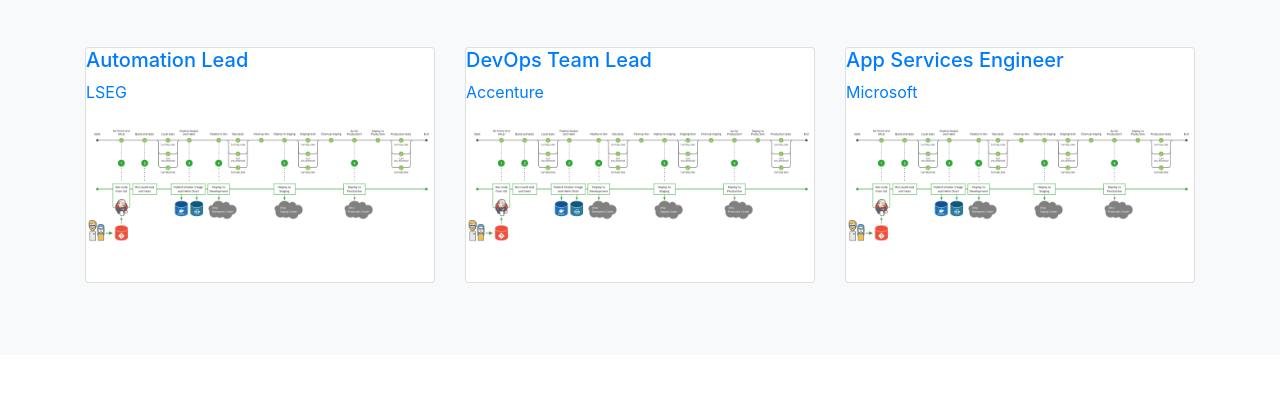
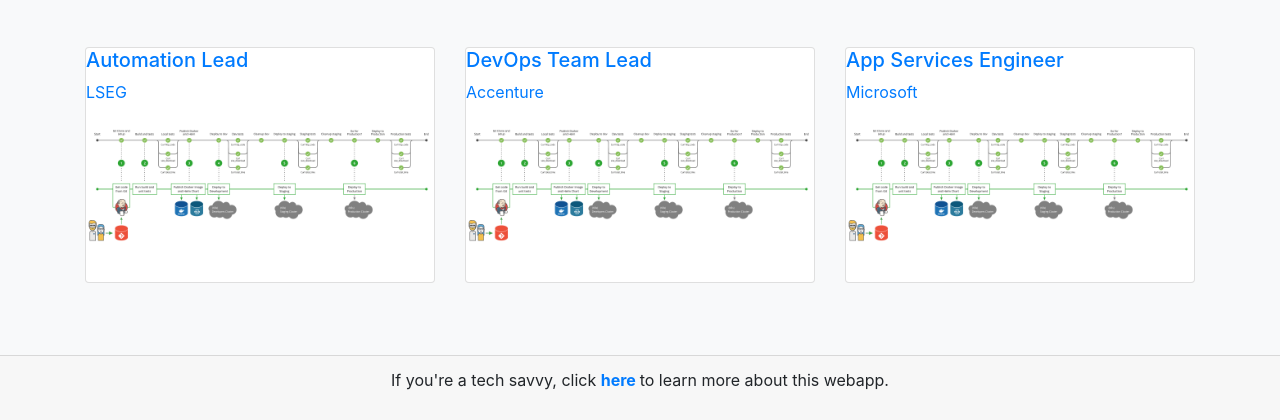
Before and after one commit to Sebastian-Negoescu/snprofile-django, a Django app: page / in a window 1280 px wide. Shown: the part 597-1017 px from the top of the page. Before the commit the page ends 880 px from the top, so only its background shows below. Run offline with Django 3.2, Linux system fonts and the light colour scheme; data comes from the database, SQL or seed files in the repository; some libraries are stand-ins or nearby versions.

Commit message:
add footer with about section

```diff
--- a/myjobs/templates/myjobs/home.html
+++ b/myjobs/templates/myjobs/home.html
@@ -56,11 +56,21 @@
       </div>
 
     </main>
+    <div class="card-footer" style="position:relative;">
+      <div class="myfooter" style="text-align: center; position:relative">
+        <p>If you're a tech savvy, click
+          <a href="{% url 'about' %}" style="font-weight: bold;">
+            here
+          </a>
+          to learn more about this webapp.
+        </p>
+      </div>
+    </div>
 
     <!-- Bootstrap core JavaScript
     ================================================== -->
     <!-- Placed at the end of the document so the pages load faster -->
     <script src="{% static 'js/bootstrap.js' %}" ></script>
-    <script src="{% static 'jquery-3.3.1.min.js' %}" ></script>
+    <script src="{% static 'jquery-3.4.1.min.js' %}" ></script>
   </body>
 </html>
```
